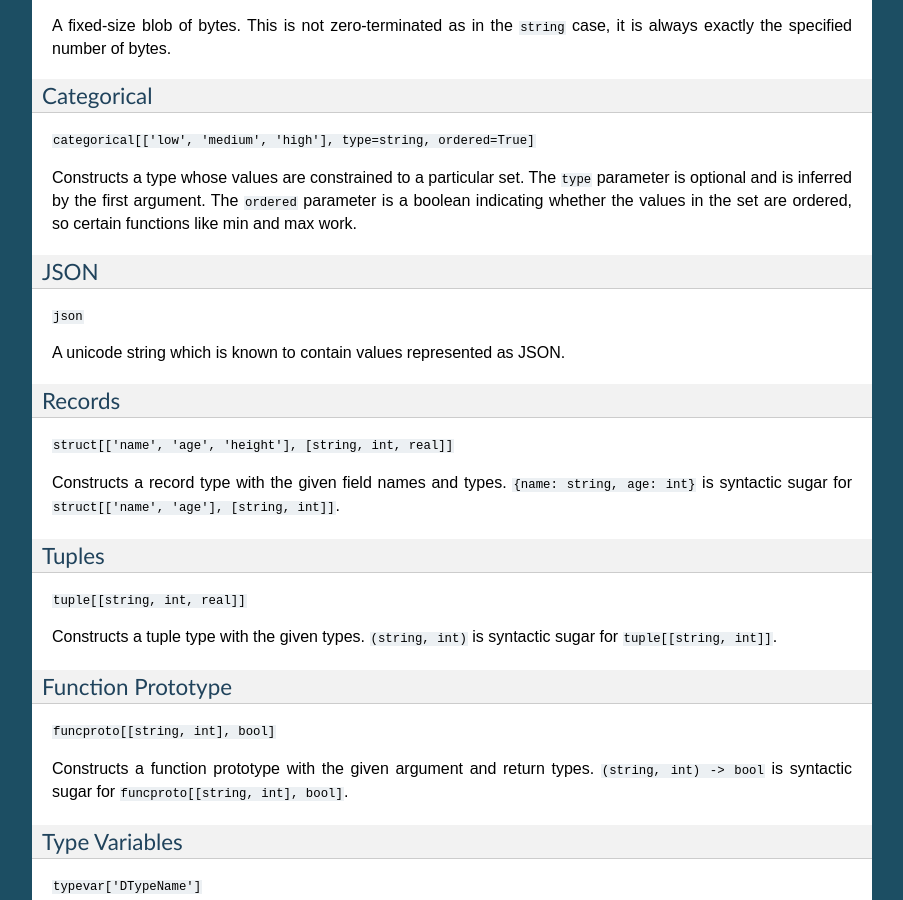
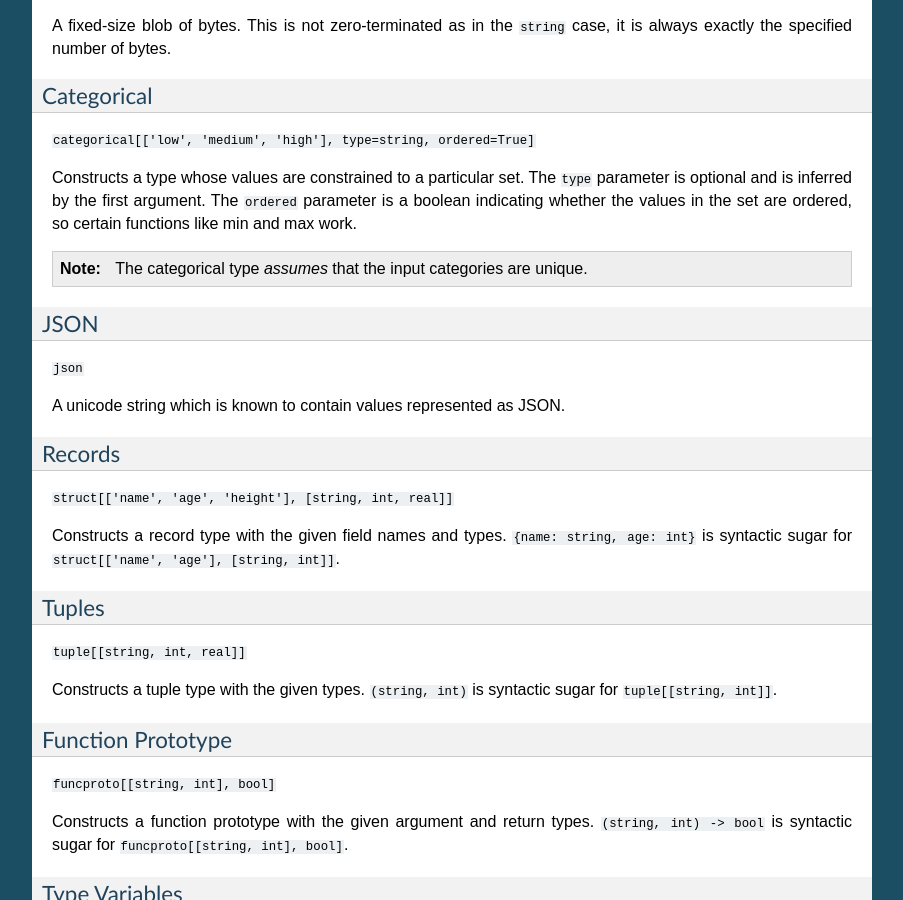
Before and after one commit to blaze/datashape, a Sphinx documentation site: the page built from docs/source/types.rst, in a window 1280 px wide and 900 px high, scrolled down 3779 px. Shown: the whole window, without its empty margins (198-1101 px from the left). Built offline with Sphinx 7.4.7, drawn with Linux system fonts in a browser that asks for light colours.

Commit message:
Add note about assumed uniqueness [ci skip]

```diff
--- a/docs/source/types.rst
+++ b/docs/source/types.rst
@@ -244,6 +244,10 @@ The ``type`` parameter is optional and is inferred by the first argument.
 The ``ordered`` parameter is a boolean indicating whether the values in the
 set are ordered, so certain functions like min and max work.
 
+.. note::
+
+   The categorical type *assumes* that the input categories are unique.
+
 JSON
 ----
 
```
